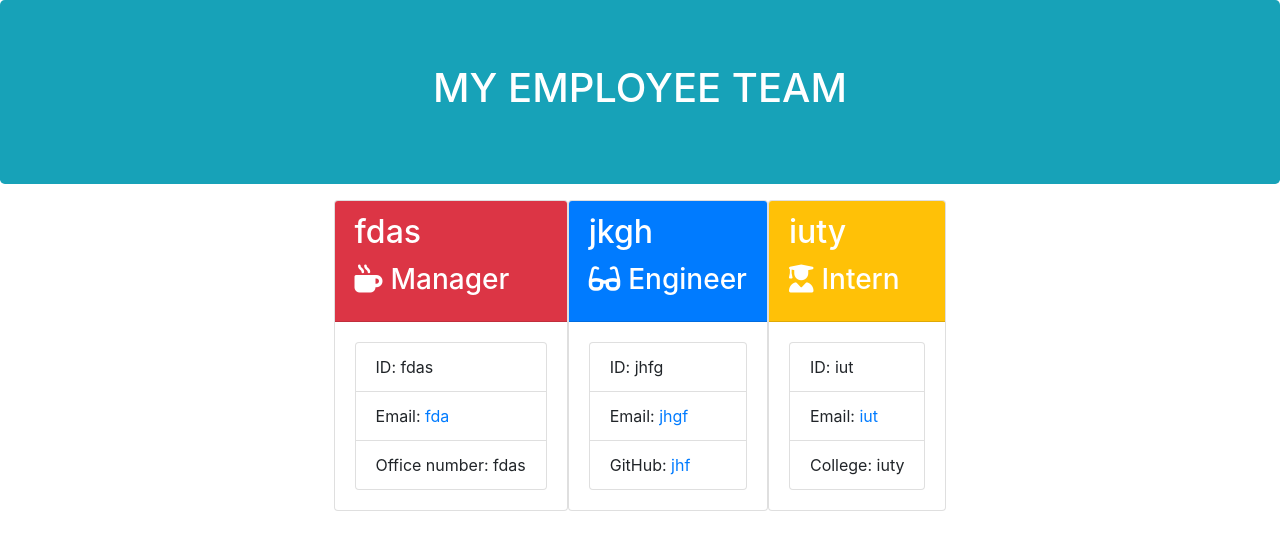
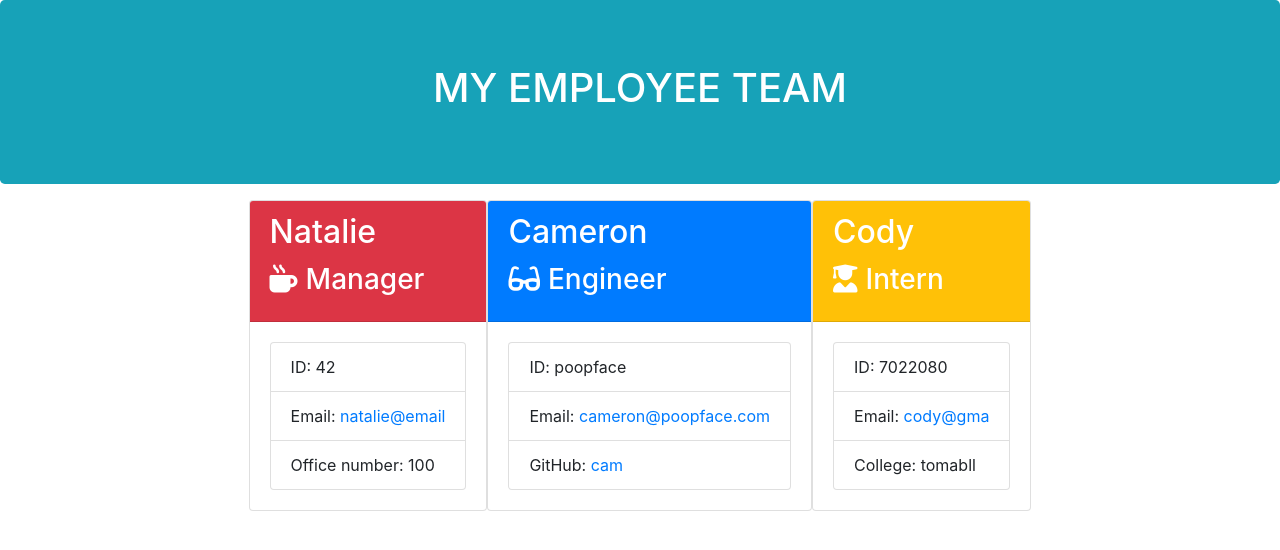
Before and after one commit to kkwoka/OOP, a website: page templates/main.html in a window 1280 px wide. Drawn offline with nearby package versions, Linux system fonts and the light colour scheme; files that its build step writes are made by us from their sources.

Commit message:
minor changes

```diff
--- a/templates/main.html
+++ b/templates/main.html
@@ -25,42 +25,42 @@
 
   <div class="card employee-card">
       <div class="card-header bg-danger text-white">
-          <h2 class="card-title">fdas</h2>
+          <h2 class="card-title">Natalie</h2>
           <h3 class="card-title"><i class="fas fa-mug-hot mr-2"></i>Manager</h3>
       </div>
       <div class="card-body">
           <ul class="list-group">
-              <li class="list-group-item">ID: fdas</li>
-              <li class="list-group-item">Email: <a href="mailto:fda">fda</a></li>
-              <li class="list-group-item">Office number: fdas</li>
+              <li class="list-group-item">ID: 42</li>
+              <li class="list-group-item">Email: <a href="mailto:natalie@email">natalie@email</a></li>
+              <li class="list-group-item">Office number: 100</li>
           </ul>
       </div>
   </div>
 
 <div class="card employee-card">
     <div class="card-header bg-primary text-white">
-        <h2 class="card-title">jkgh</h2>
+        <h2 class="card-title">Cameron</h2>
         <h3 class="card-title"><i class="fas fa-glasses mr-2"></i>Engineer</h3>
     </div>
     <div class="card-body">
         <ul class="list-group">
-            <li class="list-group-item">ID: jhfg</li>
-            <li class="list-group-item">Email: <a href="mailto:jhgf">jhgf</a></li>
-            <li class="list-group-item">GitHub: <a href="https://github.com/jhf" target="_blank" rel="noopener noreferrer">jhf</a></li>
+            <li class="list-group-item">ID: poopface</li>
+            <li class="list-group-item">Email: <a href="mailto:cameron@poopface.com">cameron@poopface.com</a></li>
+            <li class="list-group-item">GitHub: <a href="https://github.com/cam" target="_blank" rel="noopener noreferrer">cam</a></li>
         </ul>
     </div>
 </div>
 
     <div class="card employee-card">
         <div class="card-header bg-warning">
-            <h2 class="card-title">iuty</h2>
+            <h2 class="card-title">Cody</h2>
             <h3 class="card-title"><i class="fas fa-user-graduate mr-2"></i>Intern</h3>
         </div>
         <div class="card-body">
             <ul class="list-group">
-                <li class="list-group-item">ID: iut</li>
-                <li class="list-group-item">Email: <a href="mailto:iut">iut</a></li>
-                <li class="list-group-item">College: iuty</li>
+                <li class="list-group-item">ID: 7022080</li>
+                <li class="list-group-item">Email: <a href="mailto:cody@gma">cody@gma</a></li>
+                <li class="list-group-item">College: tomabll</li>
             </ul>
         </div>
     </div>
```
Also changed, not shown: index.js (+2 -157 lines).
